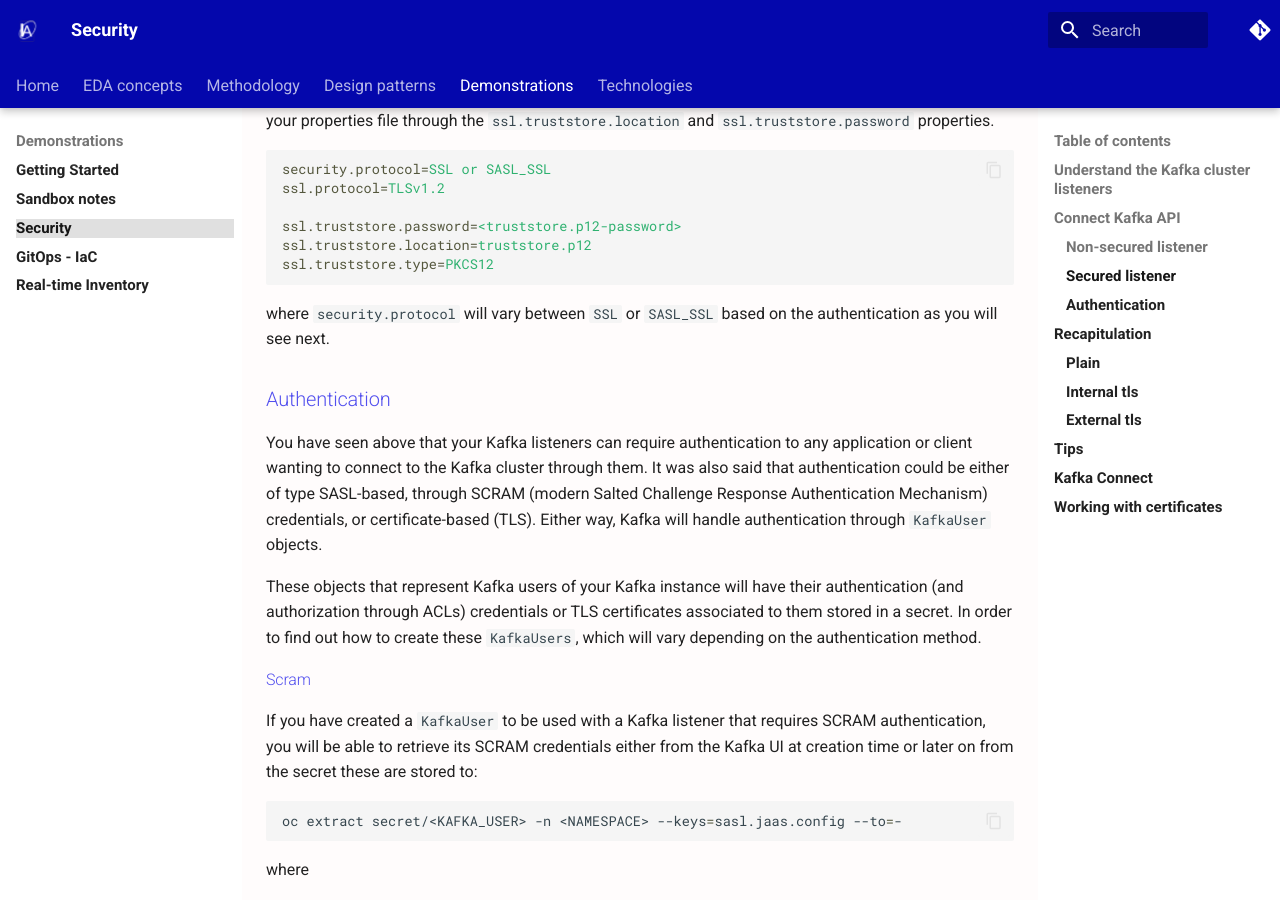
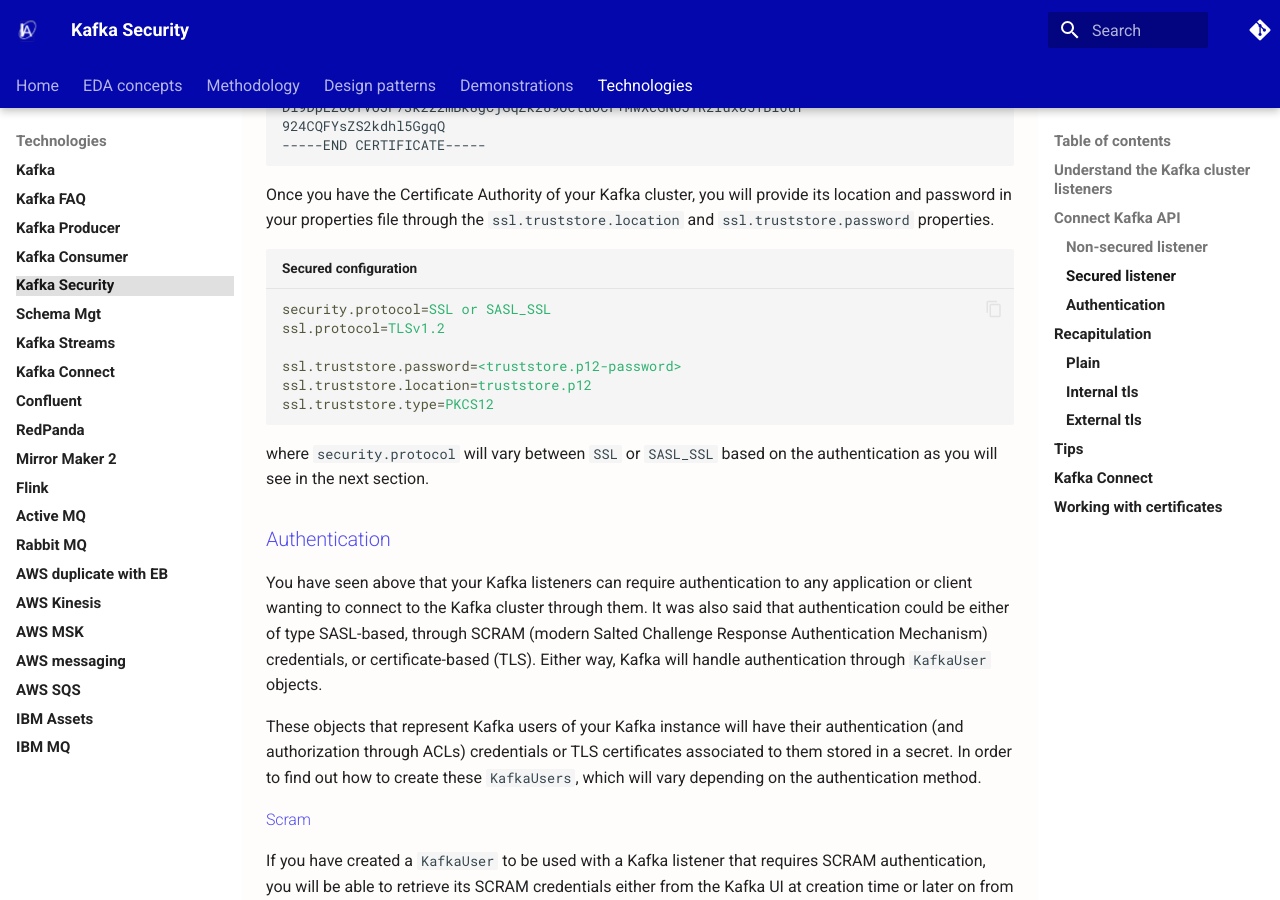
Before and after one commit to jbcodeforce/eda-studies, an MkDocs documentation site: the page built from docs/techno/kafka/security/index.md, in a window 1280 px wide and 900 px high, scrolled down 4256 px. Built offline with MkDocs 1.6.1 and Material for MkDocs 9.7.7, drawn with Linux system fonts in a browser that asks for light colours; comment, search, counter and statistics services are not loaded; some of the changed text lies outside the part shown.

Commit message:
move kafka security in kafka techno

````diff
--- a/docs/solutions/security/index.md
+++ b/docs/techno/kafka/security/index.md
@@ -63,24 +64,26 @@
 
 At the very minimum, they will need to set the [security.protocol](http://kafka.apache.org/documentation/#adminclientconfigs_security.protocol) property that will tell whether the application isconnecting to a secured Kafka listener or not. As a result, the values for `security.protocol` are:
 
-  * `PLAINTEXT` - using PLAINTEXT transport layer & no authentication - default value.
-  * `SSL` - using SSL transport layer & certificate-based authentication or no authentication.
-  * `SASL_PLAINTEXT` - using PLAINTEXT transport layer & SASL-based authentication.
-  * `SASL_SSL` - using SSL transport layer & SASL-based authentication.
+* `PLAINTEXT` - using PLAINTEXT transport layer & no authentication - default value.
+* `SSL` - using SSL transport layer & certificate-based authentication or no authentication.
+* `SASL_PLAINTEXT` - using PLAINTEXT transport layer & SASL-based authentication.
+* `SASL_SSL` - using SSL transport layer & SASL-based authentication.
 
 Based on the above, the security protocol developers will use to connect to the different Kafka listeners that Kafka deploys are:
 
-   - `PLAINTEXT` when connecting to the non secured internal `plain` Kafka listener on port `9092`
-   - `SSL` when connecting to the secured (TLS encrypted) internal `tls` Kafka listener on port `9093` that also enforces authentication through TLS certificates
-   - `SASL_SSL` when connecting to the secured (TLS encrypted) external `external` Kafka listener on port `9094` that also enforces authentication through SCRAM credentials.
+- `PLAINTEXT` when connecting to the non secured internal `plain` Kafka listener on port `9092`
+- `SSL` when connecting to the secured (TLS encrypted) internal `tls` Kafka listener on port `9093` that also enforces authentication through TLS certificates
+- `SASL_SSL` when connecting to the secured (TLS encrypted) external `external` Kafka listener on port `9094` that also enforces authentication through SCRAM credentials.
 
 ### Non-secured listener
 
 You would only need to specify that there is no security in place for your application to connect to a non-secured kafka listener:
 
-```properties
+```properties title="Configuration properties"
 security.protocol=PLAINTEXT
 ```
+
+*Do not set `sasl.mechanisms` when security.protocol=PLAINTEXT*
 
 ### Secured listener
 
@@ -133,7 +136,7 @@
 Once you have the Certificate Authority of your Kafka cluster, you will provide its location and password in your properties file through the `ssl.truststore.location` and `ssl.truststore.password` properties.
 
 
-```properties
+```properties title="Secured configuration"
 security.protocol=SSL or SASL_SSL
 ssl.protocol=TLSv1.2
 
@@ -142,7 +145,7 @@
 ssl.truststore.type=PKCS12
 ```
 
-where `security.protocol` will vary between `SSL` or `SASL_SSL` based on the authentication as you will see next.
+where `security.protocol` will vary between `SSL` or `SASL_SSL` based on the authentication as you will see in the next section.
 
 ### Authentication
 
@@ -229,22 +232,22 @@
 
 - If your Kafka listener authentication method is SCRAM:
 
-  ```properties
-  security.protocol=SASL_SSL
+```properties title="Scram authentication with SSL encryption"
+security.protocol=SASL_SSL
 
-  sasl.mechanism=SCRAM-SHA-512
-  sasl.jaas.config=org.apache.kafka.common.security.scram.ScramLoginModule required username\="<USERNAME>" password\="<PASSWORD>";
-  ```
+sasl.mechanism=SCRAM-SHA-512
+sasl.jaas.config=org.apache.kafka.common.security.scram.ScramLoginModule required username\="<USERNAME>" password\="<PASSWORD>";
+```
 
 - If your Kafka listener authentication method is TLS:
 
-  ```properties
-  security.protocol=SSL
+```properties title="TLS authentication and SSL encryption"
+security.protocol=SSL
 
-  ssl.keystore.location=<location_to_your_user.p12>
-  ssl.keystore.password=<user.p12-password>
-  ssl.keystore.type=PKCS12
-  ```
+ssl.keystore.location=<location_to_your_user.p12>
+ssl.keystore.password=<user.p12-password>
+ssl.keystore.type=PKCS12
+```
 
 ## Recapitulation
 
--- a/mkdocs.yml
+++ b/mkdocs.yml
@@ -31,7 +31,6 @@
   - Demonstrations:
     - Getting Started: methodology/getting-started.md
     - Sandbox notes: techno/kafka/playground.md
-    - Security: solutions/security/index.md
     - GitOps - IaC: solutions/gitops_IaC/index.md
     - Real-time Inventory: https://jbcodeforce.github.io/eda-rt-inventory/
   - Technologies:
@@ -39,6 +38,7 @@
     - Kafka FAQ: techno/kafka/faq.md   # reviewed 07/2024
     - Kafka Producer: techno/kafka/producer.md # reviewed 08/2024
     - Kafka Consumer: techno/kafka/consumer.md
+    - Kafka Security: techno/kafka/security/index.md
     - Schema Mgt: techno/avro-schemas/index.md
     - Kafka Streams: techno/kstreams/index.md
     - Kafka Connect: techno/kafka-connect/index.md  # reviewed 09/2024
````
Also changed, not shown: other parts of docs/techno/kafka/security/index.md (+3 -2 lines), docs/techno/confluent/index.md (+4 -1 lines), docs/techno/kafka/security/images/decision-security.png (renamed from docs/solutions/security/images/decision-security.png), docs/techno/kafka/security/images/tls-overview.png (renamed from docs/solutions/security/images/tls-overview.png), 2 other files.
